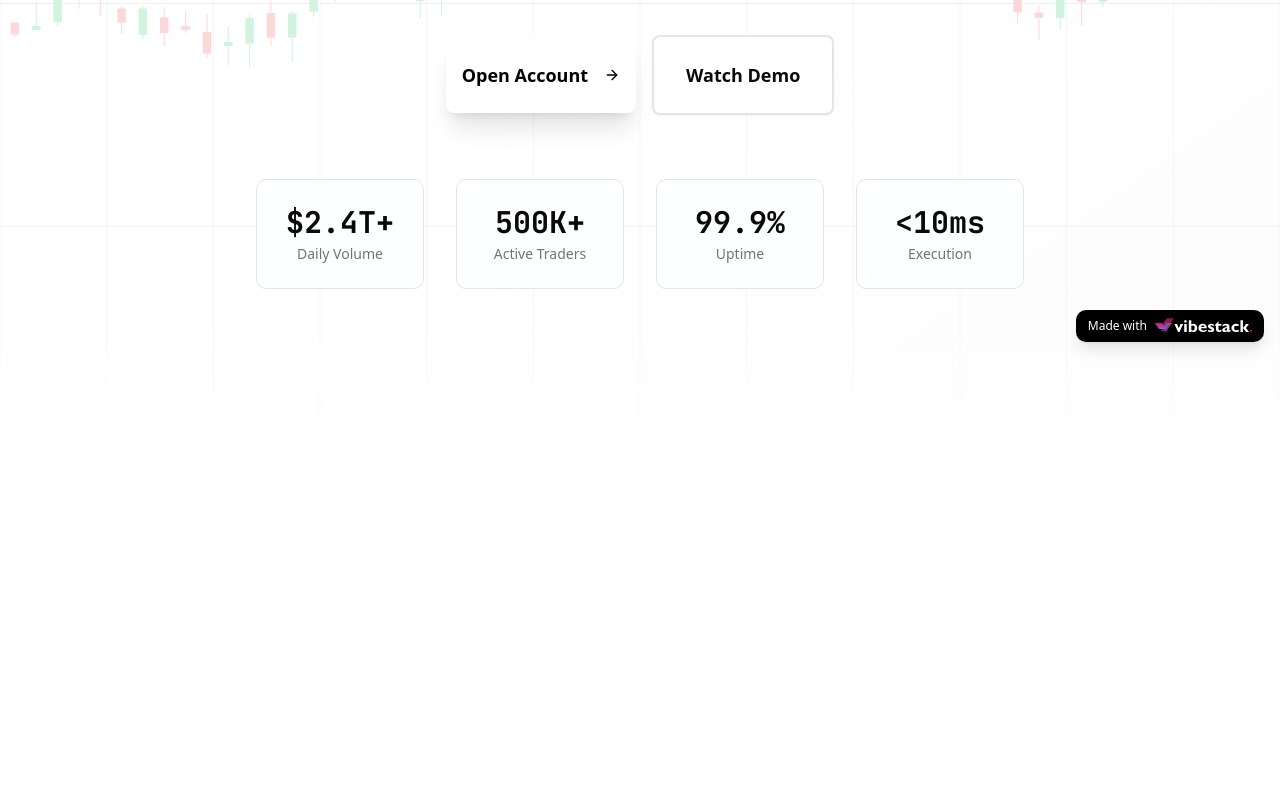
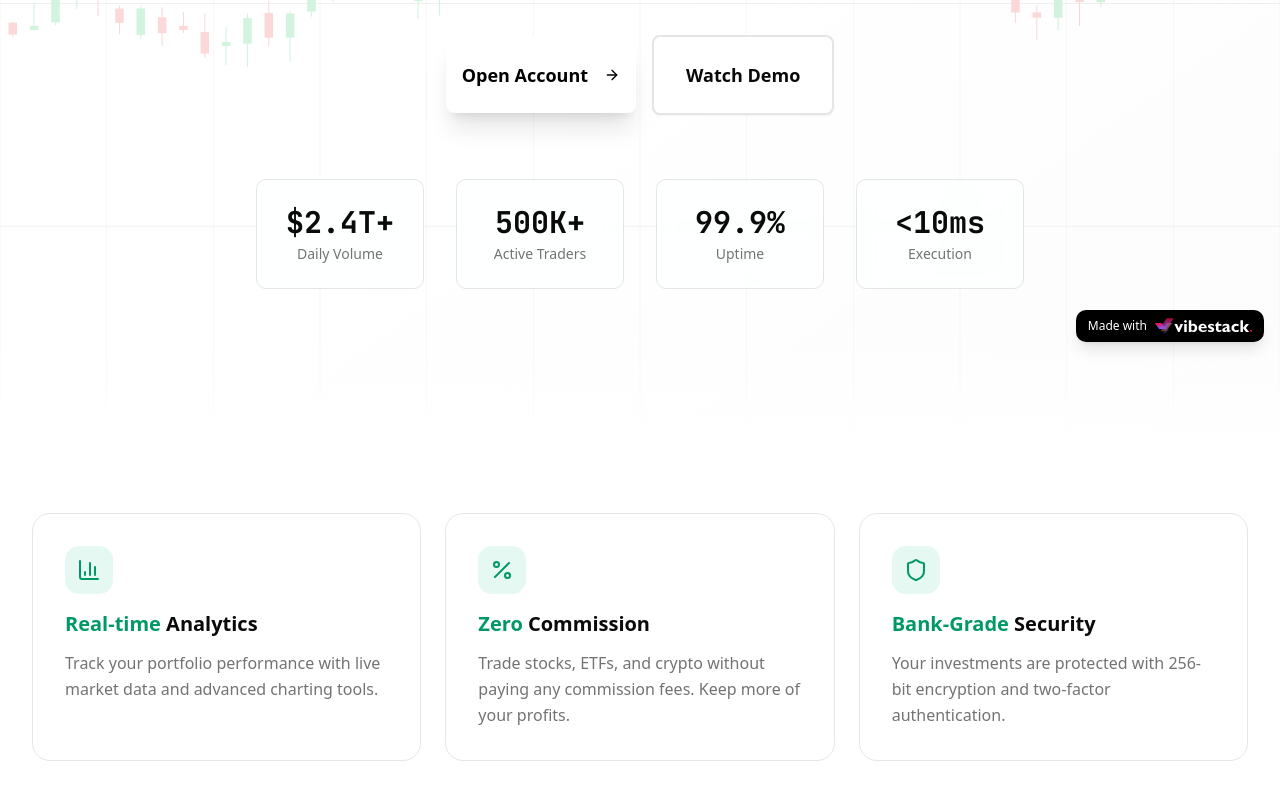
Before and after one commit to VibeStackCodes-Generated/vibe-generated-566270d7-059f372f, a React (Vite) app: page / in a window 1280 px wide. Shown: the part 442-1242 px from the top of the page. Before the commit the page ends 891 px from the top, so only its background shows below. Built offline with nearby package versions, Linux system fonts and the light colour scheme.

Commit message:
feat: add bento grid feature showcase layout

```diff
--- a/src/App.tsx
+++ b/src/App.tsx
@@ -2,12 +2,14 @@ import { Toaster } from '@/components/ui/sonner'
 import { VibeStackBadge } from '@/components/vibestack-badge'
 import { Header } from '@/components/header'
 import { Hero } from '@/components/hero'
+import { Features } from '@/components/features'
 
 function App() {
   return (
     <div className="min-h-screen bg-background text-foreground">
       <Header />
       <Hero />
+      <Features />
       <Toaster position="bottom-right" />
       <VibeStackBadge />
     </div>
--- /dev/null
+++ b/src/components/features.tsx
@@ -0,0 +1,64 @@
+import { BarChart3, Percent, Shield } from 'lucide-react'
+
+const features = [
+  {
+    icon: BarChart3,
+    title: 'Real-time Analytics',
+    description:
+      'Track your portfolio performance with live market data and advanced charting tools.',
+    highlight: 'Real-time',
+  },
+  {
+    icon: Percent,
+    title: 'Zero Commission',
+    description:
+      'Trade stocks, ETFs, and crypto without paying any commission fees. Keep more of your profits.',
+    highlight: 'Zero',
+  },
+  {
+    icon: Shield,
+    title: 'Bank-Grade Security',
+    description:
+      'Your investments are protected with 256-bit encryption and two-factor authentication.',
+    highlight: 'Bank-Grade',
+  },
+]
+
+export function Features() {
+  return (
+    <section className="py-16 px-4 sm:px-6 lg:px-8">
+      <div className="max-w-7xl mx-auto">
+        <div className="grid grid-cols-1 md:grid-cols-2 lg:grid-cols-3 gap-6">
+          {features.map((feature) => {
+            const Icon = feature.icon
+            return (
+              <div
+                key={feature.title}
+                className="group relative rounded-2xl border border-border bg-card p-8 transition-all duration-300 hover:scale-[1.02] hover:shadow-lg hover:border-emerald-500/50"
+              >
+                <div className="mb-4 inline-flex h-12 w-12 items-center justify-center rounded-xl bg-emerald-500/10 text-emerald-600 transition-colors group-hover:bg-emerald-500/20">
+                  <Icon className="h-6 w-6" />
+                </div>
+                <h3 className="mb-3 text-xl font-semibold text-foreground">
+                  {feature.title.split(feature.highlight).map((part, i) =>
+                    i === 0 ? (
+                      <span key={i}>
+                        {part}
+                        <span className="text-emerald-600">{feature.highlight}</span>
+                      </span>
+                    ) : (
+                      part
+                    )
+                  )}
+                </h3>
+                <p className="text-muted-foreground leading-relaxed">
+                  {feature.description}
+                </p>
+              </div>
+            )
+          })}
+        </div>
+      </div>
+    </section>
+  )
+}
```
